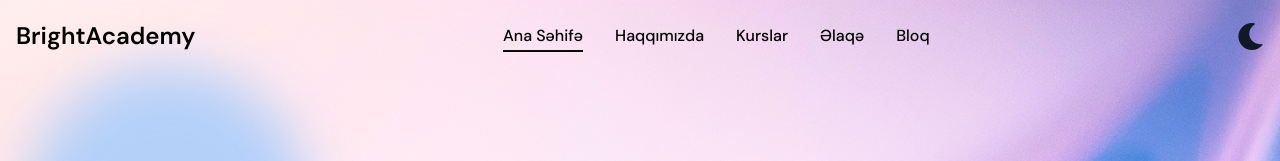
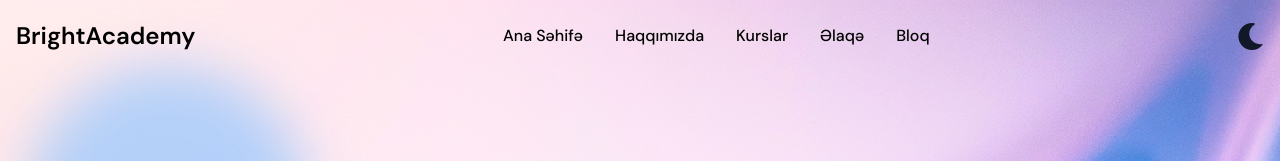
Before and after one commit to muradbalayev/BrightAcademy, a React (Vite) app: page / in a window 1280 px wide. Shown: the top 161 px of the page. Built offline with nearby package versions, Linux system fonts and the light colour scheme.

Commit message:
new components added

```diff
--- a/src/App.css
+++ b/src/App.css
@@ -9,9 +9,15 @@
 
 .nav-link {
   position: relative;
-  /* padding: 0.5rem; */
+  /* padding-top: 0.5rem; */
+  /* padding-bottom: 0.5rem; */
   text-decoration: none;
   transition: color 0.3s ease;
+}
+
+.nav-list li {
+  padding-top: 1rem;
+  padding-bottom: 1rem;
 }
 
 .nav-link::before {
--- a/src/components/ui/navbar-menu.jsx
+++ b/src/components/ui/navbar-menu.jsx
@@ -18,10 +18,10 @@ export const MenuItem = ({
   children
 }) => {
   return (
-    (<div onMouseEnter={() => setActive(item)} className="relative ">
+    (<div onMouseEnter={() => setActive(item)} className="relative py-4">
       <motion.p
         transition={{ duration: 0.3 }}
-        className="cursor-pointer text-black hover:opacity-[0.9] dark:text-white">
+        className="cursor-pointer nav-link text-black hover:opacity-[0.9] dark:text-white">
         {item}
       </motion.p>
       {active !== null && (
@@ -31,7 +31,7 @@ export const MenuItem = ({
           transition={transition}>
           {active === item && (
             <div
-              className="absolute top-[calc(100%_+_0rem)] left-1/2 transform lg:-translate-x-1/2 -translate-x-2/3 pt-4">
+              className="absolute top-[calc(100%_+_1rem)] left-1/2 transform lg:-translate-x-1/2 -translate-x-2/3 pt-4">
               <motion.div
                 transition={transition}
                 // layoutId ensures smooth animation
--- a/src/layouts/Navbar/Navbar.jsx
+++ b/src/layouts/Navbar/Navbar.jsx
@@ -1,7 +1,7 @@
 import { useContext, useEffect, useState } from "react";
 import { ThemeContext } from "../../context/ThemeContext";
 import { FaMoon, FaBars, FaTimes } from "react-icons/fa";
-import { Link, NavLink, useLocation } from "react-router-dom";
+import { Link, useLocation } from "react-router-dom";
 import { BiSun } from "react-icons/bi";
 import { motion } from 'framer-motion';
 import {  Menu, MenuItem, ProductItem } from "@/components/ui/navbar-menu";
@@ -48,7 +48,7 @@ export default function Navbar() {
   return (
     <>
     <nav className={`fixed w-full z-20 top-0 left-0 ${isScrolled || !isHomePage ? 'bg-white dark:bg-gray-900 shadow-md' : 'bg-transparent'} dark:text-white text-gray-800`}>
-      <div className="max-w-screen-xl flex flex-wrap items-center justify-between mx-auto p-4">
+      <div className="max-w-screen-xl flex flex-wrap items-center justify-between mx-auto px-4 py-2">
         <Link to="/" className="flex items-center">
           <span className="self-center text-2xl font-semibold whitespace-nowrap text-black dark:text-white">BrightAcademy</span>
         </Link>
@@ -73,17 +73,17 @@ export default function Navbar() {
         </div>
 
         {/* Desktop Menu */}
-        <div className={`items-center py-2 justify-between w-full md:flex md:w-auto md:order-1 ${isMenuOpen ? '' : 'hidden md:flex'}`}>
-          <ul className="md:flex hidden p-4 md:p-0 mt-4 font-medium rounded-lg flex-row md:space-x-8 md:mt-0 md:border-0 dark:md:bg-transparent dark:bg-gray-900 md:bg-transparent bg-white">
+        <div className={`items-center justify-between w-full md:flex md:w-auto md:order-1 ${isMenuOpen ? '' : 'hidden md:flex'}`}>
+          <ul className="nav-list md:flex hidden p-4 md:p-0 mt-4 font-medium rounded-lg flex-row md:space-x-8 md:mt-0 md:border-0 dark:md:bg-transparent dark:bg-gray-900 md:bg-transparent bg-white">
             <li>
-              <NavLink to="/" exact className="nav-link text-black dark:text-white" activeClassName="active">
+              <Link to="/" exact className="nav-link text-black dark:text-white" >
                 Ana Səhifə
-              </NavLink>
+              </Link>
             </li>
             <li>
-              <NavLink to="/about" className="nav-link text-black dark:text-white" activeClassName="active">
+              <Link to="/about" className="nav-link text-black dark:text-white" >
                 Haqqımızda
-              </NavLink>
+              </Link>
             </li>
             <Menu setActive={setActive} >
             <MenuItem setActive={setActive} active={active} item="Kurslar">
@@ -114,21 +114,20 @@ export default function Navbar() {
                   />
                 </div>
               </MenuItem>
-              <NavLink to={'/contact'} className="nav-link text-black dark:text-white" activeClassName="active">
+              <Link to={'/contact'} className=" text-black dark:text-white" >
                 <MenuItem setActive={setActive} active={active} item="Əlaqə">
                   <div className="flex flex-col space-y-4 text-sm">
                     <p >Bizimlə Əlaqə Saxla</p>
                   </div>
                 </MenuItem>
-              </NavLink>
-              <NavLink to={'/blogs'} className="nav-link text-black dark:text-white" activeClassName="active">
+              </Link>
+              <Link to={'/blogs'} className=" text-black dark:text-white" >
                 <MenuItem setActive={setActive} active={active} item="Bloq">
                   <div className="flex flex-col space-y-4 text-sm">
                     <p >Ən son yeniliklərdən xəbərdar olun!</p>
                   </div>
                 </MenuItem>
-              </NavLink>
-
+              </Link>
             </Menu>
             {/* <li>
               <NavLink to="/contact" className="nav-link text-black dark:text-white" activeClassName="active">
```
